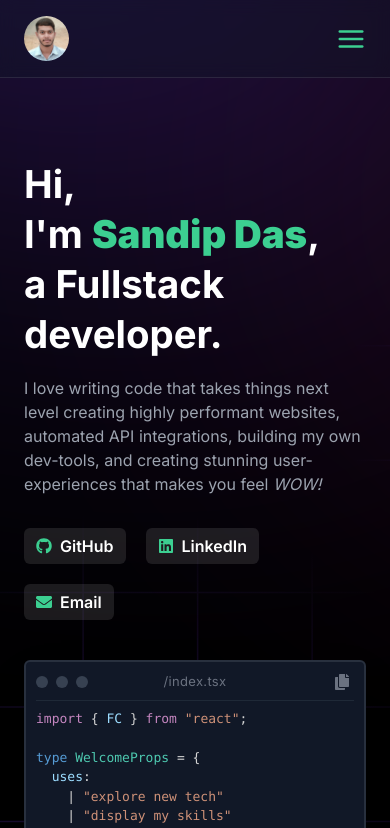
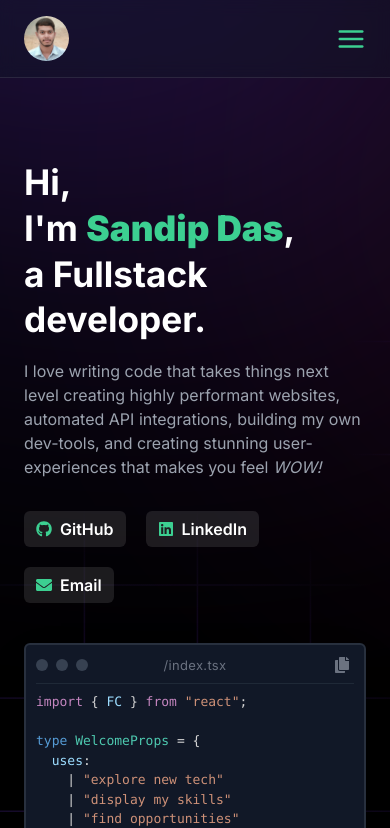
Before and after one commit to codersandipdas/portfolio, a Next.js app: page / in a window 390 px wide. Shown: the top 828 px of the page. Built offline with nearby package versions, Linux system fonts and the light colour scheme.

Commit message:
updated hero font size 2.2rem

```diff
--- a/src/app/page.tsx
+++ b/src/app/page.tsx
@@ -15,7 +15,7 @@ export default function Home() {
         }}
       >
         <div className='flex-[3] shrink-0'>
-          <h1 className='heading-hero text-white text-[2.4rem] md:text-[3.6rem] leading-[1.3em] md:leading-[1.2em] font-bold'>
+          <h1 className='heading-hero text-white text-[2.2rem] md:text-[3.6rem] leading-[1.3em] md:leading-[1.2em] font-bold'>
             Hi, <br /> I&apos;m{' '}
             <strong className='text-primary'>Sandip Das</strong>, <br /> a
             Fullstack developer.
```
